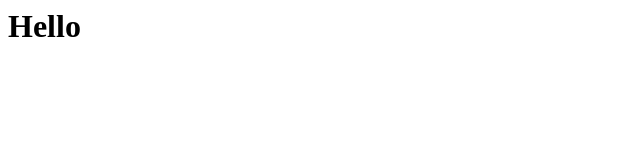
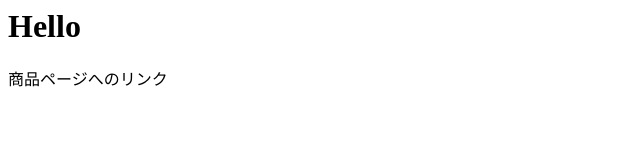
Before and after one commit to YoMiz/NewProject, a plain HTML site: page index.html in a window 1280 px wide. Shown: the whole page, without its empty margins (0-640 px from the left). Drawn offline with Linux system fonts and the light colour scheme.

Commit message:
追加　商品ページへのリンク

```diff
--- a/index.html
+++ b/index.html
@@ -1 +1,2 @@
 <h1>Hello</h1>
+<p>商品ページへのリンク</p>
```
